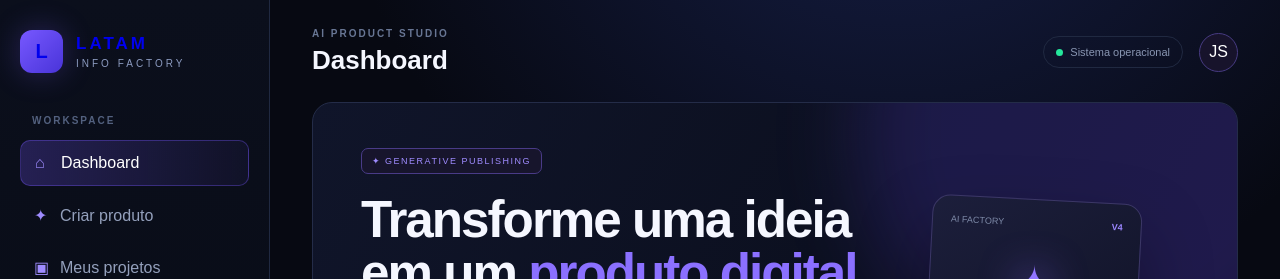
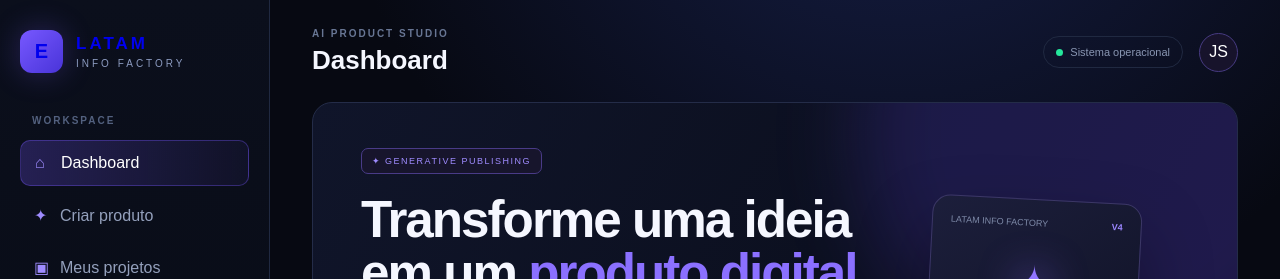
Before and after one commit to jameslatam/latam_info_factory, a Next.js app: page / in a window 1280 px wide. Shown: the top 279 px of the page. Built offline with nearby package versions, Linux system fonts and the light colour scheme.

Commit message:
chore: add Vercel deploy workflow and branding updates

```diff
--- a/src/app/layout.tsx
+++ b/src/app/layout.tsx
@@ -13,8 +13,8 @@ const geistMono = Geist_Mono({
 });
 
 export const metadata: Metadata = {
-  title: "Create Next App",
-  description: "Generated by create next app",
+  title: "LATAM INFO FACTORY",
+  description: "LATAM INFO FACTORY - Crie infoprodutos com IA e gestão editorial",
 };
 
 export default function RootLayout({ children }: LayoutProps<"/">) {
--- a/src/app/page.tsx
+++ b/src/app/page.tsx
@@ -66,7 +66,7 @@ export default function Home() {
           <div className="aiCard">
 
             <div className="aiTop">
-              <span>AI FACTORY</span>
+              <span>LATAM INFO FACTORY</span>
               <b>V4</b>
             </div>
 
--- a/src/app/projects/page.tsx
+++ b/src/app/projects/page.tsx
@@ -59,7 +59,7 @@ export default function ProjectsPage() {
 
           <p>
             Projetos criados na versão
-            pessoal da LATAM Info Factory.
+            pessoal da LATAM INFO FACTORY.
           </p>
         </div>
 
--- a/src/components/layout/AppShell.tsx
+++ b/src/components/layout/AppShell.tsx
@@ -69,7 +69,7 @@ export default function AppShell({
           className="brand"
         >
           <div className="brandMark">
-            L
+            E
           </div>
 
           <div>
```
Also changed, not shown: 1 other file (tests, documents, lock files or other folders).
